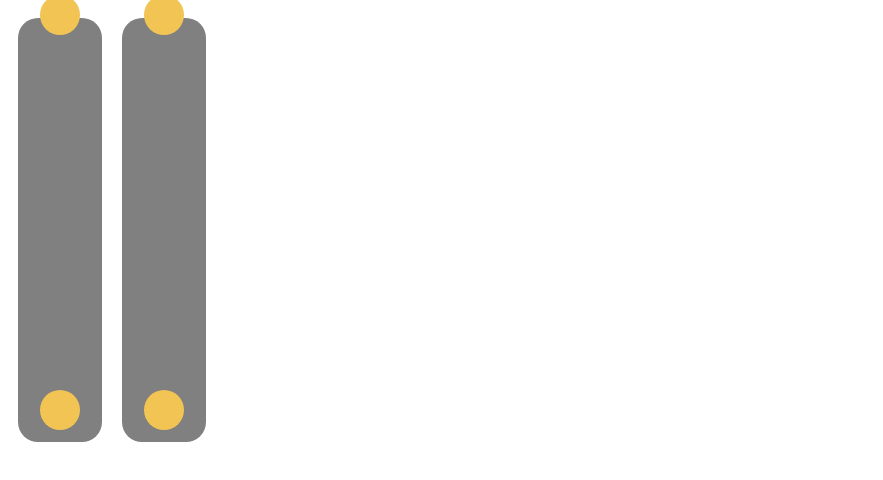
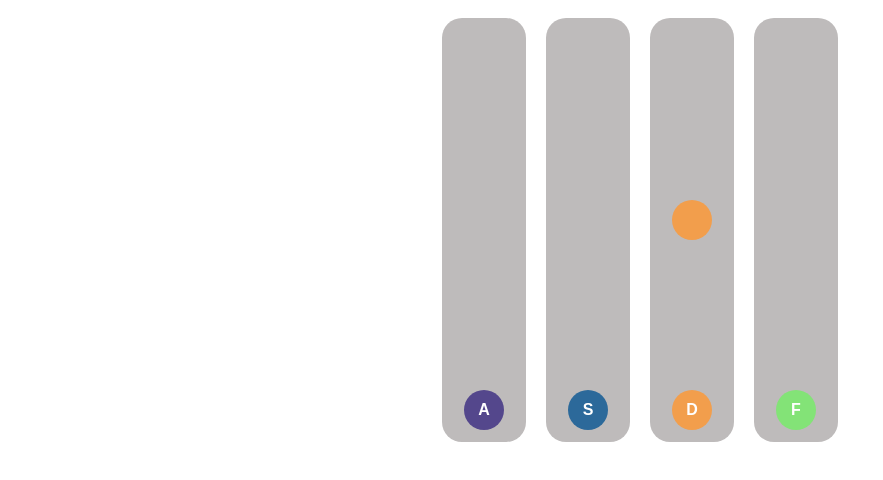
Before and after one commit to Guga15gu/Trabalho_De_Redes, a Vue app in the folder front/: page / in a window 1280 px wide. Shown: the top 480 px of the page, without its empty margins (0-883 px from the left). Built offline with nearby package versions, Linux system fonts and the light colour scheme.

Commit message:
refinação de componentes

```diff
--- a/front/src/App.vue
+++ b/front/src/App.vue
@@ -1,29 +1,20 @@
 <template>
   <div id="app">
-    <Botao cor="#F1C453" tecla = "A"/>
-    <Botao cor="#F1C453" tecla = "S"/>
+    <TelaBotoes/>
   </div>
 </template>
 
 <script>
-import Botao from './components/Botao.vue'
+import TelaBotoes from './components/TelaBotoes.vue'
 
 export default {
   name: 'App',
   components: {
-    Botao
+    TelaBotoes
   }
 }
 </script>
 
 <style>
-#app {
-  font-family: Avenir, Helvetica, Arial, sans-serif;
-  -webkit-font-smoothing: antialiased;
-  -moz-osx-font-smoothing: grayscale;
-  text-align: center;
-  color: #2c3e50;
-  display: flex;
-  align-content: space-between;
-}
+
 </style>
--- a/front/src/components/Botao.vue
+++ b/front/src/components/Botao.vue
@@ -1,7 +1,7 @@
 <template>
   <div class="botao-coluna">
     <div class="botao movimento" :style="corFundo"></div>
-    <div class="botao apertar" :style="corFundo"></div>
+    <div class="botao apertar" :style="corFundo">{{ tecla.toUpperCase() }}</div>
   </div>
 </template>
 
@@ -9,10 +9,12 @@
 export default {
   data: function () {
     return {
-      posicaoNota: 398,
+      posicaoNota: -50,
+      velocidade: 30, //tempo em milissegundos
+      emMovimento: false,
     };
   },
-  props: ["cor", "velocidade", "tecla"],
+  props: ["cor", "tecla", "ativada"],
   computed: {
     corFundo() {
       return {
@@ -21,11 +23,26 @@ export default {
       };
     },
   },
+  watch: {
+    ativada: function () {
+      if (!this.emMovimento) {
+        this.movimenta();
+      }
+    },
+  },
   methods: {
     movimenta: function () {
-      setInterval(() => {
+      this.emMovimento = true;
+      const movimenta = setInterval(() => {
+        if (this.posicaoNota >= 393) {
+          this.posicaoNota = -50;
+          clearInterval(movimenta);
+          this.emMovimento = false;
+          //Todo: erro por perder a tecla
+          return;
+        }
         this.posicaoNota += 5;
-      }, 40);
+      }, this.velocidade);
     },
   },
   created: function () {
@@ -37,19 +54,10 @@ export default {
         } else if (this.posicaoNota >= 375 && this.posicaoNota <= 390) {
           console.log(`FEZ PONTO APERTANDO ${this.tecla}`); //TODO FEZ PONTO COMPLETO
         } else {
-          console.log(`ERROU APERTANDO ${this.tecla}`); //TODO ERROU
+          console.log(`ERROU ${this.tecla}`); //TODO ERROU
         }
       }
     });
-  },
-  mounted: function () {
-    setInterval(() => {
-      if (this.posicaoNota >= 393) {
-        this.posicaoNota = -50;
-        //TODO: ENVIAR AO SERVIDOR QUE UMA TECLA FOI PERDIDA
-      }
-      this.posicaoNota += 5;
-    }, 40);
   },
 };
 </script>
@@ -61,7 +69,7 @@ export default {
   height: 400px;
   justify-content: flex-end;
   align-items: center;
-  background-color: grey;
+  background-color: rgb(190, 187, 187);
   width: 60px;
   padding: 12px;
   border-radius: 20px;
@@ -77,5 +85,11 @@ export default {
   height: 40px;
   border-radius: 20px;
   background-color: var(--cor);
+  display: flex;
+  justify-content: center;
+  align-items: center;
+  font-weight: bolder;
+  font-family: Arial, Helvetica, sans-serif;
+  color: white;
 }
 </style>
--- /dev/null
+++ b/front/src/components/TelaBotoes.vue
@@ -0,0 +1,53 @@
+<template>
+  <div id="conjuntoTeclas">
+    <Botao cor="#54478C" tecla="A" :ativada="ativaA" />
+    <Botao cor="#2C699A" tecla="S" :ativada="ativaS" />
+    <Botao cor="#F29E4C" tecla="D" :ativada="ativaD" />
+    <Botao cor="#83E377" tecla="F" :ativada="ativaF" />
+  </div>
+</template>
+
+<script>
+import Botao from ".//Botao.vue";
+
+export default {
+  data: function () {
+    return {
+      ativaA: 0,
+      ativaS: 0,
+      ativaD: 0,
+      ativaF: 0,
+    };
+  },
+  components: {
+    Botao,
+  },
+  created: function () {//TODO: passar essa função pro back de alguma forma
+    setInterval(() => {
+      let indice = Math.trunc(Math.random() * 4);
+      switch (indice) {
+        case 0:
+          this.ativaA++;
+          break;
+        case 1:
+          this.ativaS++;
+          break;
+        case 2:
+          this.ativaD++;
+          break;
+        case 3:
+          this.ativaF++;
+          break;
+      }
+    }, 1200);
+  },
+};
+</script>
+
+<style>
+#conjuntoTeclas {
+  display: flex;
+  justify-content: center;
+  align-items: center;
+}
+</style>
```
Also changed, not shown: 1 other file (tests, documents, lock files or other folders).
